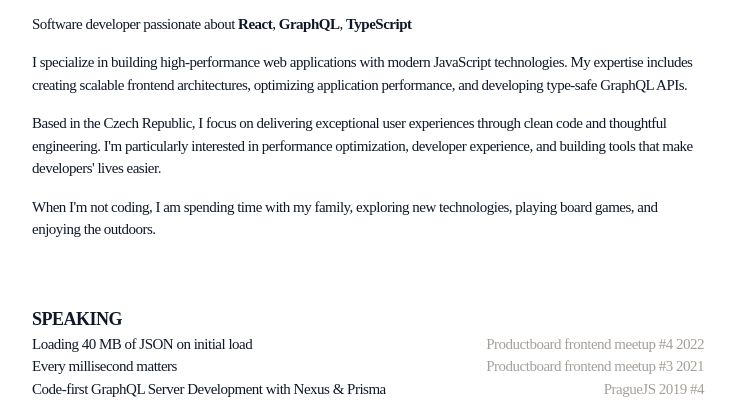
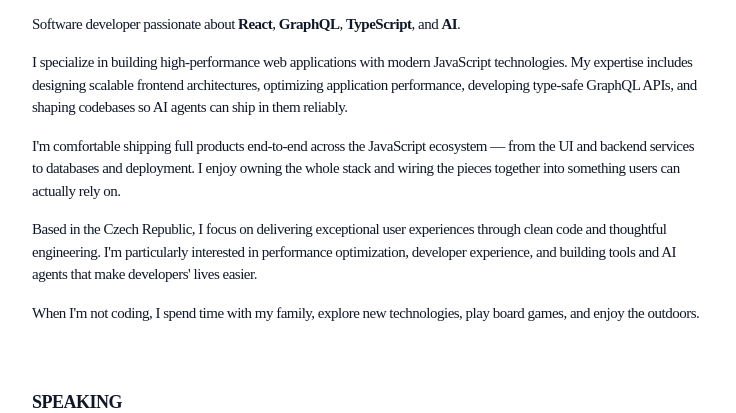
Before and after one commit to huv1k/website, an Astro site: page / in a window 1280 px wide. Shown: the part 122-535 px from the top of the page, without its empty margins (272-1008 px from the left). Built offline with nearby package versions, Linux system fonts and the light colour scheme; Astro itself is replaced by a stand-in of ours.

Commit message:
refresh homepage bio with AI focus and full-stack experience
- Add AI to the passions list and weave it into the specialization and tools paragraphs
- Add a paragraph about shipping full products end-to-end across the JS ecosystem
- Tighten grammar: Oxford comma, parallel verb tense, simpler word choices

```diff
--- a/lefthook.yml
+++ b/lefthook.yml
@@ -2,8 +2,8 @@ pre-commit:
   parallel: true
   commands:
     format:
-      glob: '*.{js,ts,mts,astro,md,mdx,json,yml,yaml,css}'
+      glob: "*.{js,ts,mts,astro,md,mdx,json,yml,yaml,css}"
       run: bunx oxfmt -c .oxlintrc.json --no-error-on-unmatched-pattern {staged_files}
     lint:
-      glob: '*.{js,ts,mts,astro}'
+      glob: "*.{js,ts,mts,astro}"
       run: bunx oxlint -c .oxlintrc.json {staged_files}
--- a/src/pages/index.astro
+++ b/src/pages/index.astro
@@ -26,23 +26,31 @@ import { Image } from "astro:assets";
     <p class="mb-4">
       Software developer passionate about <b>React</b>, <b>GraphQL</b>, <b
         >TypeScript</b
-      >
+      >, and <b>AI</b>.
     </p>
     <p class="mb-4">
       I specialize in building high-performance web applications with modern
-      JavaScript technologies. My expertise includes creating scalable frontend
-      architectures, optimizing application performance, and developing
-      type-safe GraphQL APIs.
+      JavaScript technologies. My expertise includes designing scalable
+      frontend architectures, optimizing application performance, developing
+      type-safe GraphQL APIs, and shaping codebases so AI agents can ship in
+      them reliably.
+    </p>
+    <p class="mb-4">
+      I'm comfortable shipping full products end-to-end across the JavaScript
+      ecosystem — from the UI and backend services to databases and
+      deployment. I enjoy owning the whole stack and wiring the pieces
+      together into something users can actually rely on.
     </p>
     <p class="mb-4">
       Based in the Czech Republic, I focus on delivering exceptional user
       experiences through clean code and thoughtful engineering. I'm
-      particularly interested in performance optimization, developer experience,
-      and building tools that make developers' lives easier.
+      particularly interested in performance optimization, developer
+      experience, and building tools and AI agents that make developers' lives
+      easier.
     </p>
     <p class="mb-4">
-      When I'm not coding, I am spending time with my family, exploring new
-      technologies, playing board games, and enjoying the outdoors.
+      When I'm not coding, I spend time with my family, explore new
+      technologies, play board games, and enjoy the outdoors.
     </p>
   </section>
   <Speaking />
```
